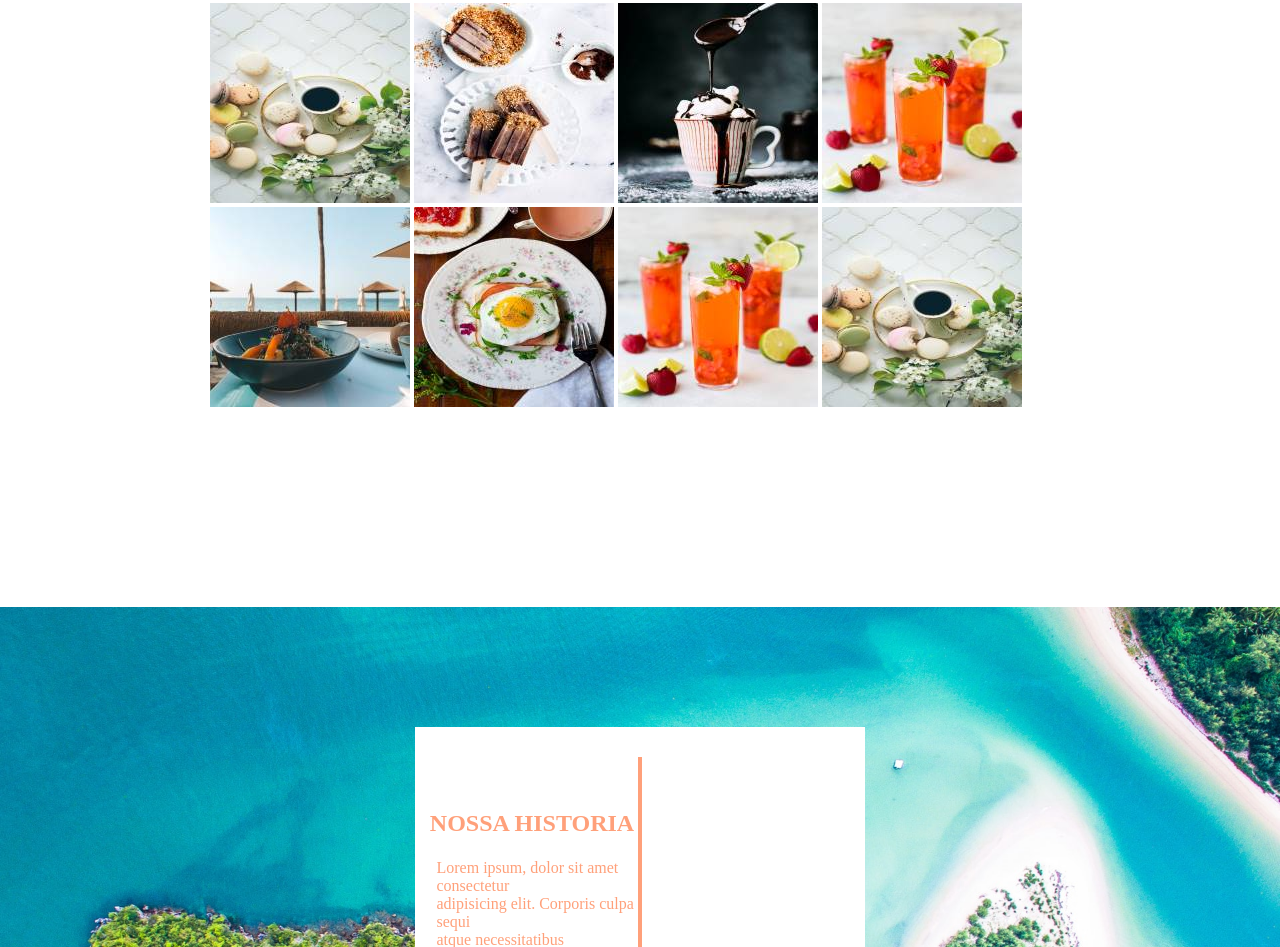
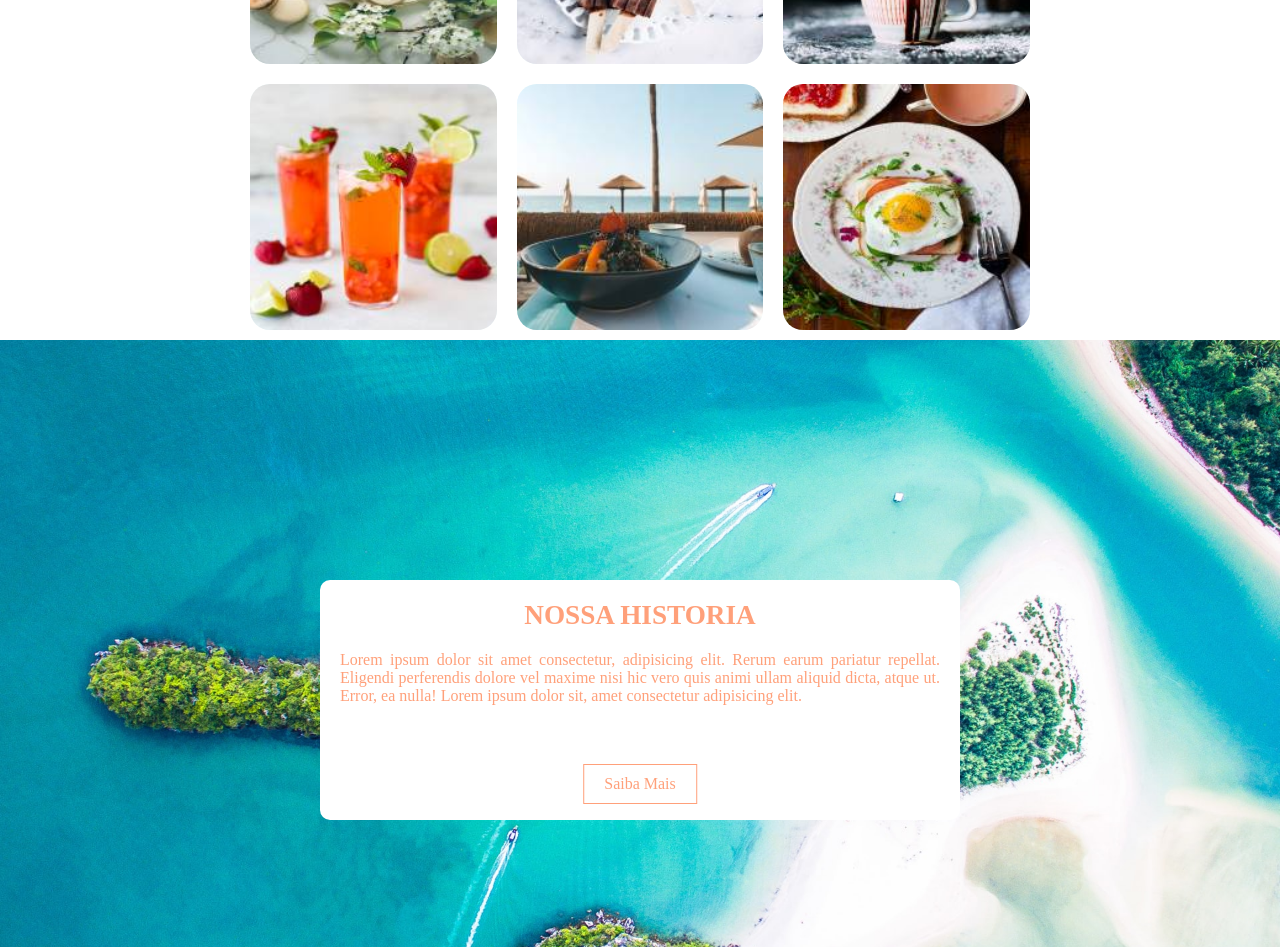
Before and after one commit to jooaovictor/Template-restaurante, a plain HTML site: page index.html in a window 1280 px wide. Shown: the part 1853-2800 px from the top of the page. Drawn offline with Linux system fonts and the light colour scheme.

Commit message:
Resolvendo Problemas de responsividade

```diff
--- a/index.html
+++ b/index.html
@@ -31,35 +31,27 @@
             </div>
         </section>
         <section id="cardapio">
-            <div id="imgfood">
                 <img src="cardapio/img01.jpg" alt="">
                 <img src="cardapio/img02.jpg" alt="">
                 <img src="cardapio/img03.jpg" alt="">
                 <img src="cardapio/img04.jpg" alt="">
                 <img src="cardapio/img05.jpg" alt="">
                 <img src="cardapio/img06.jpg" alt="">
-                <img src="cardapio/img04.jpg" alt="">
-                <img src="cardapio/img01.jpg" alt="">
-            </div>
         </section>
         <section id="caixa03">
             <div id="sobre">
                 <h1 id="titulo02">NOSSA HISTORIA</h1>
-                <hr>
-                <p id="paragrafo02">
-                    Lorem ipsum, dolor sit amet consectetur <br>
-                    adipisicing elit. Corporis culpa sequi <br>
-                    atque necessitatibus temporibus minus illo,<br>
-                    atque necessitatibus temporibus minus illo,<br>
-                    adipisicing elit. Corporis culpa sequi <br>
-                    Lorem ipsum, dolor sit amet consectetur <br>
-                </p>
+                <p id="paragrafo02">Lorem ipsum dolor sit amet consectetur, adipisicing elit. Rerum earum pariatur repellat. Eligendi perferendis dolore vel maxime nisi hic vero quis animi ullam aliquid dicta, atque ut. Error, ea nulla! Lorem ipsum dolor sit, amet consectetur adipisicing elit. </p>
                 <a href="#contato" id="buttom">Saiba Mais</a>
-
             </div >
         </section>
         <footer>
-
+            <div id="logosocias">
+                <h1 id="h1footer">Redes socias</h1>
+                <a href=""><img src="logos/face-logo.ico" alt=""></a>
+                <a href=""><img src="logos/insta-logo.ico" alt=""></a>
+                <a href=""><img src="logos/logo-tw.ico" alt=""></a>
+            </div>
         </footer>
     </main>
 </body>
--- a/style.css
+++ b/style.css
@@ -4,13 +4,15 @@
     margin: 0%;
 }
 body{
-    max-height: 100vh;
+    margin: 0px;
+    padding: 0px;
 }
 header{
     height: 1000px;
     padding-top: 20px;
     background-image: url(imagens/header.jpg);
     background-size: cover;
+    min-width: 389px;
 }
 ul.nav{
     text-align: center;
@@ -67,33 +69,32 @@ p#paragrafo01{
     font-size: 3vw;
     text-transform: uppercase;
 }
-section{
-max-width: 100vw;
-min-width: 300px;
+main,section{
+min-width: 380px;
 }
 section#cardapio{
     display: flex;
     flex-wrap: wrap;
-    height: 100vh;
-    max-width: 900px;
-    padding-left: 40px;
-    margin: auto;
+    max-width: 800px;
+    margin: 0 auto;
 }
-section#cardapio >div#imgfood{
-    flex: 1 1 40px;
-    margin: auto;
-    columns: 1;
-    min-width: 400px;
-    min-width: 20vh;
+section#cardapio > img{
+    flex: 1 1 60px;
+    max-width: 800px;
+    display: flex;
+    flex-wrap: wrap;
+    margin: 10px;
 }
 
 img{
 max-width: 100%;
+display: block;
 }
 section#caixa02{
     position: relative;
     background-color: rgba(255, 196, 0, 0.842);
     height: 80vh;
+    min-width: 300px;
 }
 div#bufe{
     position: absolute;
@@ -101,9 +102,9 @@ div#bufe{
     top: 50%;
     left: 50%;
     background-color: white;
-    min-width: 450px;
+    min-width: 300px;
+    border-radius: 5px;
     padding: 10px;
-    border-radius: 5px;
 }
 h1#titulo03{
     font-size: 1.8em;
@@ -144,37 +145,32 @@ section#caixa03{
     height: 90vh;
     position: relative;
    background-image: url(imagens/denys-nevozhai-guNIjIuUcgY-unsplash.jpg);
+   max-width: 300;
 }
 section >div#sobre{
     background-color: white;
-    min-width: 450px;
-    height: 450px;
-    padding-top: 30px;
+   min-width: 300px;
+   height: 200px;
+   padding: 20px;
     position: absolute;
     transform: translate(-50%,-50%);
     top: 50%;
     left: 50%;
+    border-radius: 10px;
 }
-section >h1#titulo02{
-    position: relative;
+
+h1#titulo02{
+    color: lightsalmon;
+    text-align: center;
+    margin-bottom: 20px;
+    font-size: 1.7em;
+    text-transform: uppercase;
 }
-h1#titulo02{
-    position: absolute;
-    transform: translate(-50%,-50%);
-    top: 20%;
-    left: 26%;
+
+p#paragrafo02{
     color: lightsalmon;
-}
-section >p#paragrafo02{
-    position: relative;
-}
-p#paragrafo02{
-    position: absolute;
-    transform: translate(-50%,-50%);
-    top: 50%;
-    left: 27%;
-    width: 200px;
-    color: lightsalmon;
+    text-align: center;
+    text-align: justify;
 }
 section>a#buttom{
 color: black;
@@ -183,8 +179,8 @@ position: relative;
 a#buttom{
     position: absolute;
     transform: translate(-50%,-50%);
-    top: 50%;
-    left: 73%;
+    top: 85%;
+    left: 50%;
     text-decoration: none;
     color: lightsalmon;
     background-color: white;
@@ -197,18 +193,28 @@ a#buttom{
 a#buttom:hover{
     background-color: lightsalmon;
     color: white;
-    transition: 0.6s;
-}
-hr{
-    color: lightsalmon;
-    width: 2px;
-    height: 400px;
-    font-size: large;
-    margin: auto;
-    background-color: lightsalmon;
-    border: 1px solid lightsalmon;
+
 }
 footer{
+    background-color: lightsalmon;
     height: 50vh;
-    background-color: lightsalmon;
+    position: relative;
+    padding-left: 16px;
+    padding-top: 10px;
 }
+h1#h1footer{
+    color: white;
+    text-transform: uppercase;
+}
+footer >div#logosociais > a,img {
+    display: inline-block;
+    flex-wrap: wrap;
+    background-color: azure;
+    border-radius: 20px;
+    margin-top: 5px;
+    margin-left: 3px;
+}
+div#logosociais > a,img:hover{
+  background-color: wheat;
+  border-radius: 19px;
+}
```
Also changed, not shown: logos/face-logo.ico (added), logos/git-logo.ico (added), logos/insta-logo.ico (added), logos/logo-in.ico (added), logos/logo-tw.ico (added).
